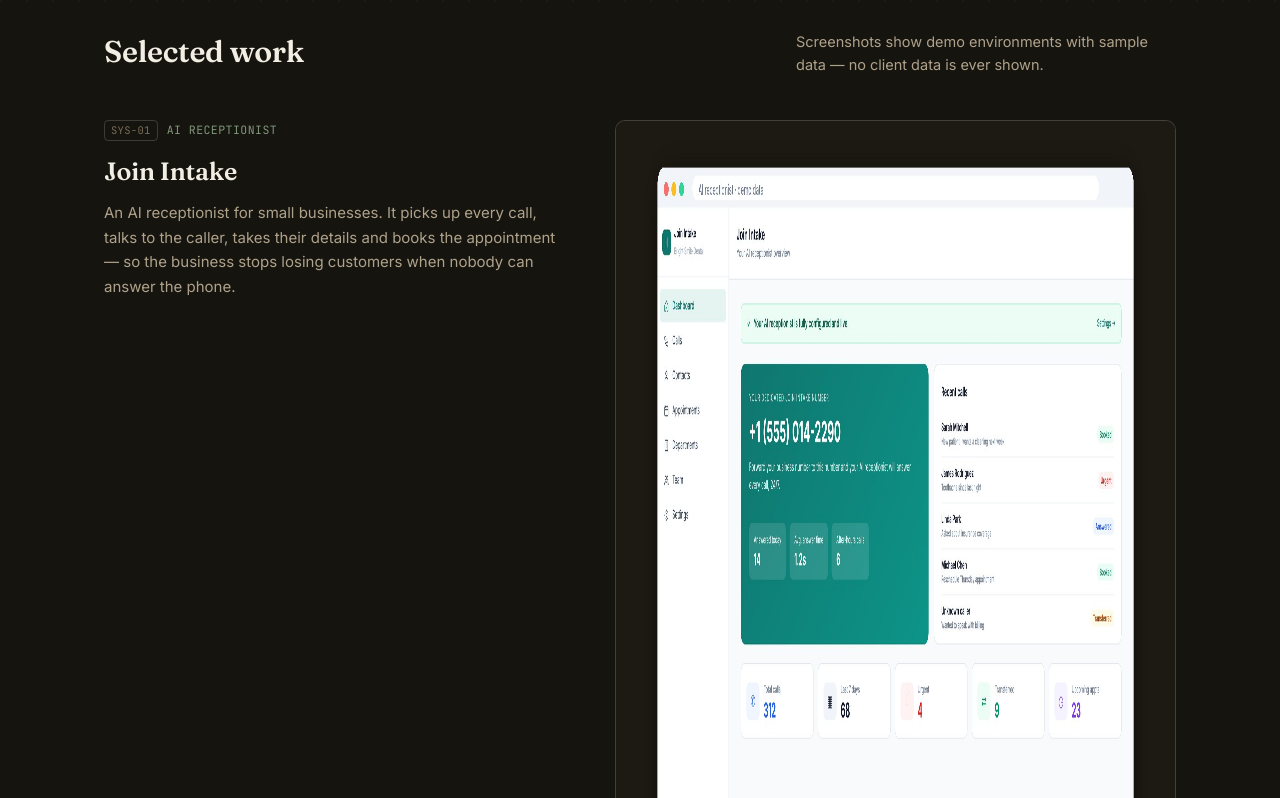
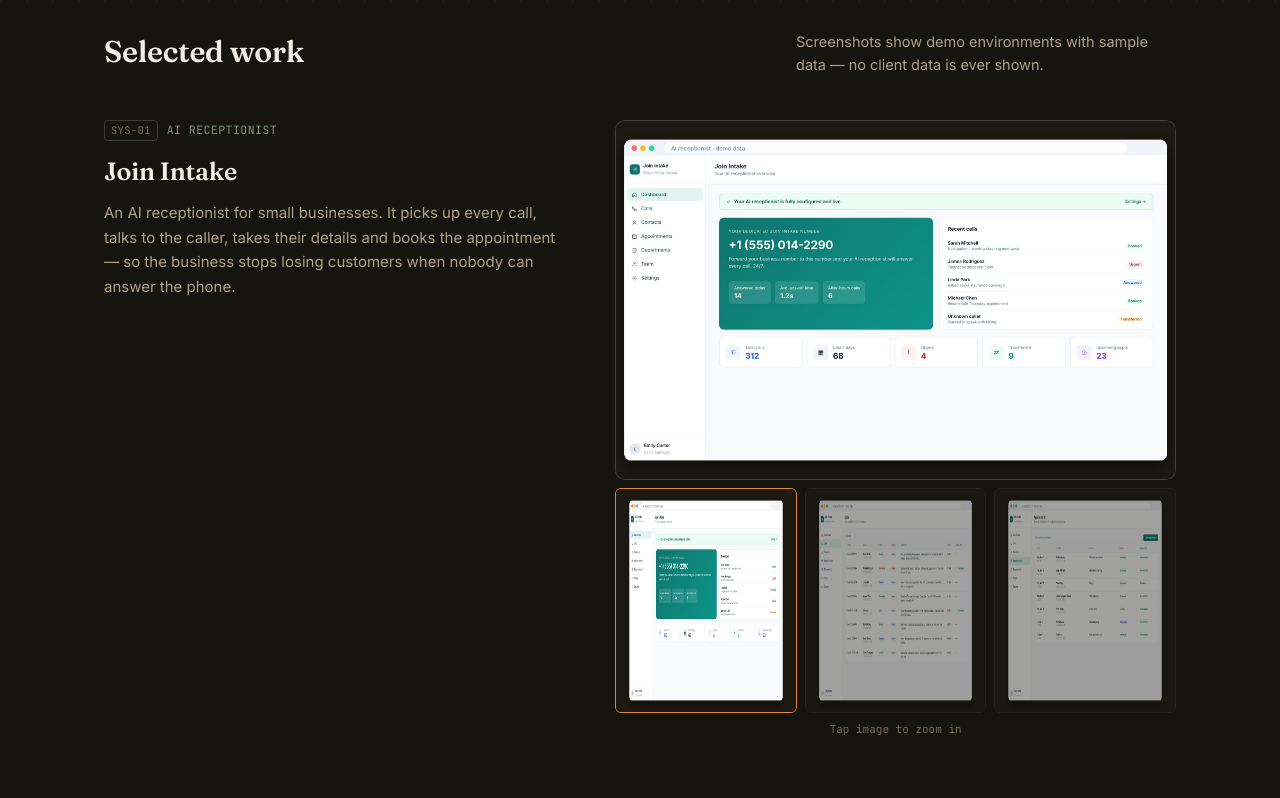
Before and after one commit to javedahmed-ai/javedahmed-ai.github.io, a plain HTML site: page index.html in a window 1280 px wide. Shown: the part 780-1578 px from the top of the page. Drawn offline with Linux system fonts and the light colour scheme.

Commit message:
Cap project screenshot height so they don't dominate the layout

```diff
--- a/index.html
+++ b/index.html
@@ -88,13 +88,13 @@ h2{font-family:var(--serif);font-weight:600;font-size:30px;letter-spacing:-.01em
 .does li{color:#D9D0BD;font-size:14.5px;padding-left:18px;position:relative}
 .does li::before{content:"";position:absolute;left:0;top:9px;width:7px;height:1.5px;background:var(--amber)}
 .shots{position:relative}
-.shots .main{width:100%;border-radius:10px;border:1px solid var(--line2);display:block;cursor:zoom-in;background:var(--bg2)}
+.shots .main{width:100%;max-height:360px;object-fit:cover;object-position:top center;border-radius:10px;border:1px solid var(--line2);display:block;cursor:zoom-in;background:var(--bg2)}
 .thumbs{display:grid;grid-template-columns:repeat(auto-fit,minmax(0,1fr));grid-auto-flow:column;gap:8px;margin-top:8px}
 .thumbs img{width:100%;border-radius:6px;border:1px solid var(--line);cursor:pointer;opacity:.6;transition:opacity .15s,border-color .15s;display:block}
 .thumbs img:hover,.thumbs img.on{opacity:1;border-color:var(--amber)}
-.zoomhint{display:none}
+.zoomhint{font-family:var(--mono);font-size:11px;color:var(--dim);margin-top:8px;text-align:center}
 @media(max-width:820px){.project{grid-template-columns:1fr}.shots{order:-1}}
-@media(max-width:600px){.shots .main{max-height:240px;object-fit:cover;object-position:top center}.zoomhint{display:block;font-family:var(--mono);font-size:11px;color:var(--dim);margin-top:8px;text-align:center}}
+@media(max-width:600px){.shots .main{max-height:220px}}
 
 .grid3{display:grid;grid-template-columns:repeat(3,1fr);gap:16px}
 .card{background:var(--bg2);border:1px solid var(--line);border-radius:12px;padding:24px}
```
